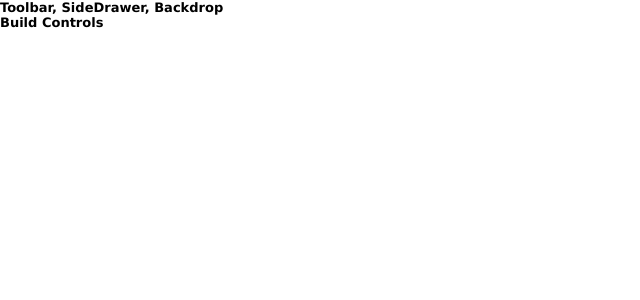
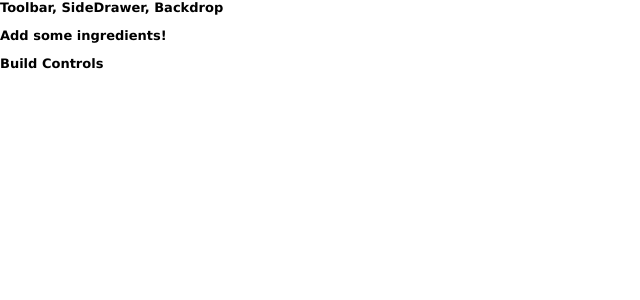
Before and after one commit to aaronaat/react-burger, a React app: page / in a window 1280 px wide. Shown: the top 300 px of the page, without its empty margins (0-640 px from the left). Built offline with nearby package versions, Linux system fonts and the light colour scheme.

Commit message:
add function to output list of ingredients from state

```diff
--- a/src/components/Burger/Burger.js
+++ b/src/components/Burger/Burger.js
@@ -3,13 +3,25 @@
 import BurgerIngredient from './BurgerIngredient/BurgerIngredient';
 
 const burger = (props) => {
+
+    let transformedIngredients = Object.keys(props.ingredients)
+     .map(igKey => {
+        return [...Array(props.ingredients[igKey])].map((_, i) => {
+          return <BurgerIngredient key={igKey + i} type={igKey} />
+        });
+      })
+      .reduce((arr, el) => {
+        return arr.concat(el)
+      }, []);
+
+      if (transformedIngredients.length === 0) {
+        transformedIngredients = <p>Add some ingredients!</p>
+      }
+
     return (
         <div className={classes.Burger}>
             <BurgerIngredient type="bread-top" />
-            <BurgerIngredient type="cheese" />
-            <BurgerIngredient type="bacon" />
-            <BurgerIngredient type="meat" />
-            <BurgerIngredient type="lettuce" />
+            {transformedIngredients}
             <BurgerIngredient type="bread-bottom" />
         </div>
     );
--- a/src/containers/BurgerBuilder/BurgerBuilder.js
+++ b/src/containers/BurgerBuilder/BurgerBuilder.js
@@ -3,10 +3,20 @@
 import Burger from '../../components/Burger/Burger';
 
 class BurgerBuilder extends React.Component {
+
+    state = {
+      ingredients: {
+        lettuce: 0,
+        bacon: 0,
+        cheese: 0,
+        meat: 0
+      }
+    }
+
     render() {
         return (
         <Aux>
-          <Burger />
+          <Burger ingredients={this.state.ingredients} />
           <div>Build Controls</div>
         </Aux>
         );
```
